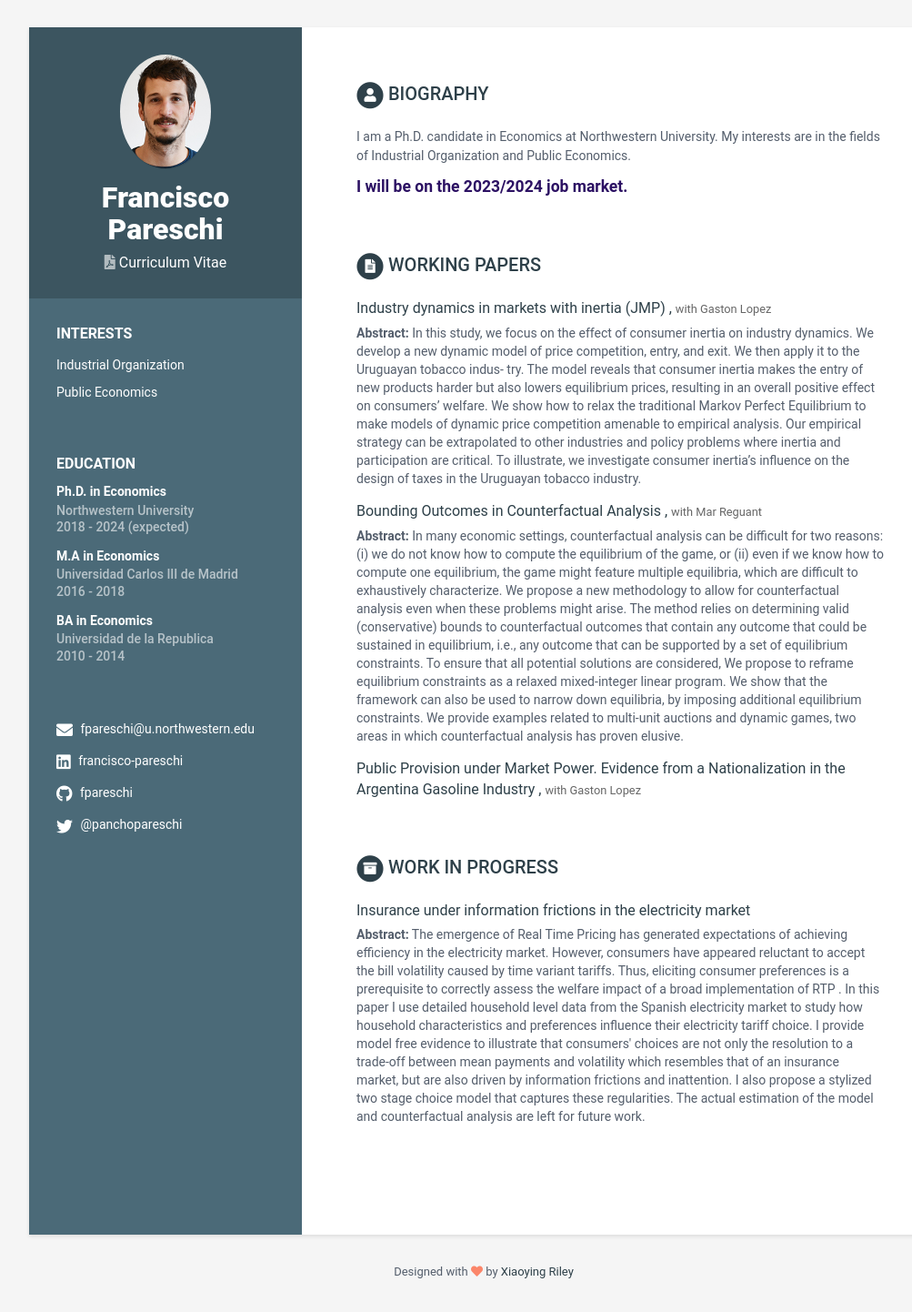
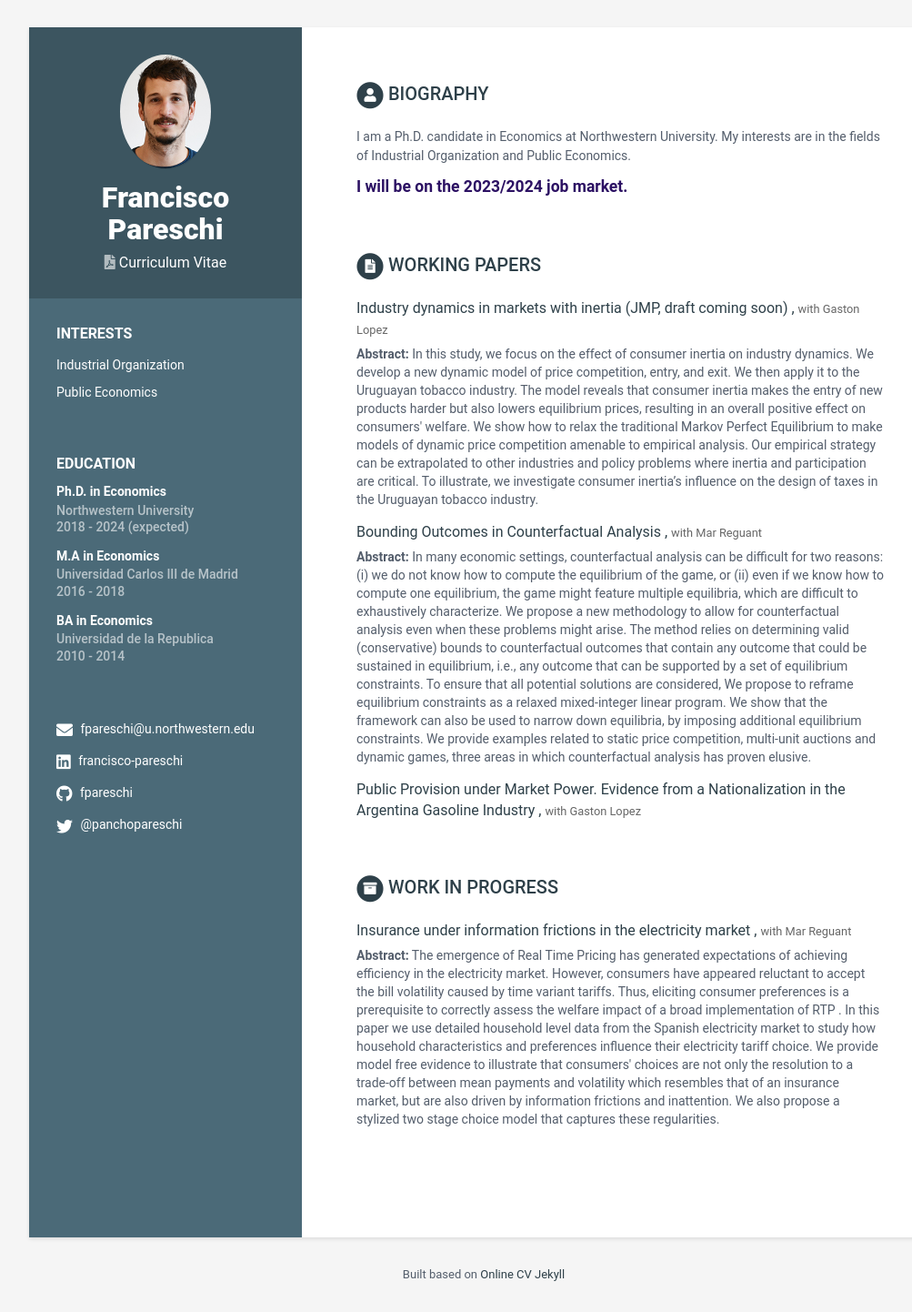
Before and after one commit to fpareschi/fpareschi.github.io, a Jekyll site: the page built from index.html, in a window 1280 px wide. Shown: the whole page at 91% size, without its empty margins (108-1111 px from the left). Built offline with Jekyll 4.4.1, drawn with Linux system fonts in a browser that asks for light colours.

Commit message:
fix footer, update abstracts

```diff
--- a/_config.yml
+++ b/_config.yml
@@ -8,7 +8,7 @@ url: 'http://fpareschi.github.io'
 # disabling since we are using a custom domain
 #baseurl: '/online-cv'
 
-description: An academic website.
+description: Francisco Pareschi's personal website.
 # Style will be applied only after restarting the build or serve. Just choose one of the options.
 theme_skin: ceramic # blue turquoise green berry orange ceramic
 chrome_mobile_color: #use hex colors (ex:#1976d2) or leave empty if you don't want a color for chrome mobile searchbar
--- a/_data/data.yml
+++ b/_data/data.yml
@@ -79,15 +79,15 @@ publications:
   title: Working Papers
   intro:
   assignments:
-    - title: Industry dynamics in markets with inertia (JMP)
-      link: "https://drive.google.com/open?id=16I7tRB-XFKtr3k2JFtrm9l6u7RcmagGD&usp=drive_fs"
+    - title: Industry dynamics in markets with inertia (JMP, draft coming soon)
+      link: # "https://drive.google.com/open?id=16I7tRB-XFKtr3k2JFtrm9l6u7RcmagGD&usp=drive_fs"
       abstract: |
         In this study, we focus on the effect of consumer inertia on industry dynamics. We develop a new
 
-        dynamic model of price competition, entry, and exit. We then apply it to the Uruguayan tobacco indus-
-        try. The model reveals that consumer inertia makes the entry of new products harder but also lowers
+        dynamic model of price competition, entry, and exit. We then apply it to the Uruguayan tobacco
+        industry. The model reveals that consumer inertia makes the entry of new products harder but also lowers
 
-        equilibrium prices, resulting in an overall positive effect on consumers’ welfare. We show how to relax
+        equilibrium prices, resulting in an overall positive effect on consumers' welfare. We show how to relax
         the traditional Markov Perfect Equilibrium to make models of dynamic price competition amenable to
         empirical analysis. Our empirical strategy can be extrapolated to other industries and policy problems
         where inertia and participation are critical. To illustrate, we investigate consumer inertia’s influence on
@@ -95,7 +95,7 @@ publications:
       coauthors: with Gaston Lopez
 
     - title: Bounding Outcomes in Counterfactual Analysis
-      link: "#"
+      link: #
       abstract: |
         In many economic settings, counterfactual analysis can be difficult
         for two reasons: (i) we do not know how to compute the equilibrium
@@ -110,12 +110,13 @@ publications:
         to reframe equilibrium constraints as a relaxed mixed-integer
         linear program. We show that the framework can also be used to
         narrow down equilibria, by imposing additional equilibrium constraints.
-        We provide examples related to multi-unit auctions and dynamic games,
-        two areas in which counterfactual analysis has proven elusive.
+        We provide examples related to static price competition, multi-unit
+        auctions and dynamic games,
+        three areas in which counterfactual analysis has proven elusive.
       coauthors: with Mar Reguant
 
     - title: Public Provision under Market Power. Evidence from a Nationalization in the Argentina Gasoline Industry
-      link: "#"
+      link: #
       abstract:
       coauthors: with Gaston Lopez
 
@@ -125,7 +126,8 @@ projects:
     assignments:
       - title: "Insurance under information frictions in the
         electricity market"
-        link:
+        link: #
+        coauthors: with Mar Reguant
         abstract: |
           The emergence of Real Time Pricing has
           generated expectations of achieving efficiency
@@ -134,15 +136,14 @@ projects:
           caused by time variant tariffs. Thus, eliciting
           consumer preferences is a prerequisite to correctly
           assess the welfare impact of a broad implementation
-          of RTP . In this paper I use detailed household level data from
+          of RTP . In this paper we use detailed household level data from
           the Spanish electricity market to study how household characteristics
-          and preferences influence their electricity tariff choice. I provide model
+          and preferences influence their electricity tariff choice. We provide model
           free evidence to illustrate that consumers' choices are not only the resolution
           to a trade-off between mean payments and volatility which resembles that of
           an insurance market, but are also driven by information frictions and inattention.
-          I also propose a stylized two stage choice model that captures these regularities.
-          The actual estimation of the model and counterfactual analysis are left for future
-           work.
+          We also propose a stylized two stage choice model that captures these regularities.
+
 
 skills:
     title: Skills &amp; Proficiency
@@ -167,4 +168,4 @@ skills:
         level: 60%
 
 footer: >
-    Designed with <i class="fas fa-heart"></i> by <a href="http://themes.3rdwavemedia.com" target="_blank" rel="nofollow">Xiaoying Riley</a>
+    Built based on <a href="https://jekyllthemes.io/theme/online-cv" target="_blank" rel="nofollow">Online CV Jekyll</a>
```
